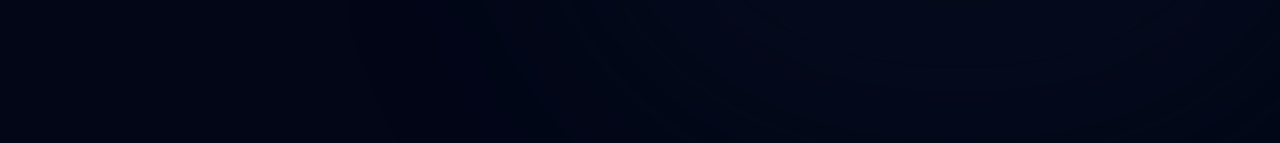
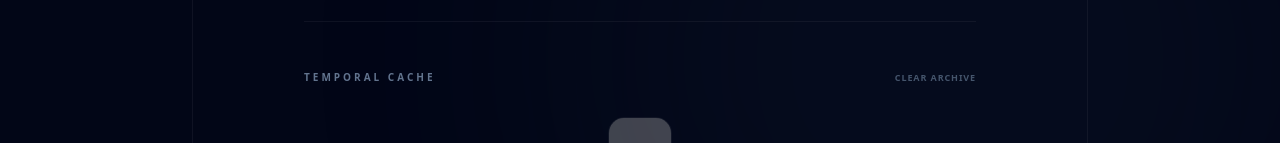
Before and after one commit to VishalThapaliya/avatar-generator, a React (Vite) app: page / in a window 1280 px wide. Both pictures are taken after a click on the button "RE-GENERATE". Shown: the part 820-963 px from the top of the page. Built offline with nearby package versions, Linux system fonts and the light colour scheme; grey boxes are pictures that could not be loaded.

Commit message:
create history component to show recently generated avatars

```diff
--- a/src/components/AvatarGenerator.tsx
+++ b/src/components/AvatarGenerator.tsx
@@ -2,6 +2,7 @@ import AvatarGeneratorInputs from "./AvatarGeneratorInputs";
 import AvatarGeneratorHeader from "./AvatarGeneratorHeader";
 import LoadingAvatar from "./LoadingAvatar";
 import AvatarGeneratorButtons from "./AvatarGeneratorButtons";
+import RecentlyGeneratedAvatars from "./RecentlyGeneratedAvatars";
 
 const AvatarGenerator = () => {
 
@@ -19,6 +20,7 @@ const AvatarGenerator = () => {
             <div className="w-full max-w-2xl mx-auto">
               <AvatarGeneratorInputs />
               <AvatarGeneratorButtons />
+              <RecentlyGeneratedAvatars />
             </div>
         </div>
       </div>
--- /dev/null
+++ b/src/components/RecentlyGeneratedAvatars.tsx
@@ -0,0 +1,41 @@
+import React from 'react'
+import { useAvatarContext } from '../contexts/AvatarContext'
+
+const RecentlyGeneratedAvatars: React.FC = () => {
+    const { history, restoreHistory, clearHistory, isGenerating} = useAvatarContext();
+
+    console.log("history: ", history);
+
+    if(history.length === 0) return null;
+
+  return (
+    <div className="mt-16 pt-12 border-t border-white/5">
+        <div className="flex items-center justify-between mb-8">
+            <h3 className="text-slate-500 text-[10px] font-bold uppercase tracking-[0.3em]">Temporal Cache</h3>
+            <button
+                onClick={clearHistory}
+                disabled={isGenerating}
+                className='text-slate-600 hover:text-red-400 text-[9px] font-bold uppercase tracking-widest transition-colors disabled:opacity-20'
+            >
+                Clear Archive
+            </button>
+        </div>
+
+        <div className="flex flex-wrap justify-center gap-4">
+            {history.map(item => (
+                <button
+                    key={item.id}
+                    onClick={() => restoreHistory(item)}
+                    disabled={isGenerating}
+                    className="group relative w-12 h-12 md:w-16 md:h-16 rounded-2xl overflow-hidden border border-white/5 hover:border-indigo-500/50 transition-all hover:scale-105 active:scale-90 disabled:opacity-20 cursor-pointer"
+                >
+                    <img src={item.url} alt="History" className="w-full h-full object-cover grayscale opacity-40 group-hover:grayscale-0 group-hover:opacity-100 transition-all duration-700"/>
+                    <div className="absolute inset-0 bg-indigo-500/10 opacity-0 group-hover:opacity-100 " />
+                </button>
+            ))}
+        </div>
+    </div>
+  )
+}
+
+export default RecentlyGeneratedAvatars
--- a/src/contexts/AvatarContext.tsx
+++ b/src/contexts/AvatarContext.tsx
@@ -1,5 +1,5 @@
 import { createContext, useCallback, useContext, useEffect, useState } from "react";
-import { type AvatarStyle, type AvatarContextState, type ToastMessage } from "../types/types";
+import { type AvatarStyle, type AvatarContextState, type ToastMessage, type HistoryItem } from "../types/types";
 import { AVATAR_DATA } from "../data/constants";
 
 const AvatarContext = createContext<AvatarContextState | undefined>(undefined);
@@ -32,6 +32,10 @@ export const AvatarProvider: React.FC<AvatarProviderProps> = ({ children, addToa
     const [seed, setSeed] = useState<string>('avatarflow');
     const [loadingStatus, setLoadingStatus] = useState('');
     const [imgSrc, setImgSrc] = useState<string>('');
+    const [history, setHistory] = useState<HistoryItem[]>(() => {
+        const saved = localStorage.getItem('avatar_history');
+        return saved ? JSON.parse(saved) : [];
+    })
 
     // get url for avatar generation
     const getUrl = useCallback((style: AvatarStyle, currentSeed: string) => {
@@ -69,6 +73,20 @@ export const AvatarProvider: React.FC<AvatarProviderProps> = ({ children, addToa
         setImgSrc(newUrl);
         setIsGenerating(false);
         setLoadingStatus('');
+
+        const newItem: HistoryItem = {
+            id: Date.now().toString(),
+            url: newUrl,
+            style: imgType,
+            seed: newSeed
+        };
+
+        setHistory(prev => {
+            const updated = [newItem, ...prev.filter(i => i.url !== newUrl)].slice(0, 10);
+            localStorage.setItem('avatar_history', JSON.stringify(updated));
+            return updated;
+        })
+
     }, [imgType, getUrl, isGenerating]);
 
     const copyUrl = useCallback(() => {
@@ -101,13 +119,26 @@ export const AvatarProvider: React.FC<AvatarProviderProps> = ({ children, addToa
         }
     }, [imgSrc, seed, addToast]);
 
+    const restoreHistory = useCallback((item: HistoryItem) => {
+        setImgType(item.style);
+        setSeed(item.seed);
+        setImgSrc(item.url);
+        addToast('Restored from database', 'info');
+    }, [addToast]);
+
+    const clearHistory = useCallback(() => {
+        setHistory([]);
+        localStorage.removeItem('avatar_history');
+        addToast('Archives cleared', 'info');
+    }, [addToast]);
+
     useEffect(() => {
         setImgSrc(getUrl(imgType, seed));
     },[imgType, seed, getUrl]);
 
 
     const value: AvatarContextState = {
-        imgSrc, imgType, seed, isGenerating, loadingStatus, setImgType, setSeed, generateAvatar, copyUrl, downloadAvatar
+        imgSrc, imgType, seed, isGenerating, loadingStatus, setImgType, setSeed, generateAvatar, copyUrl, downloadAvatar, history, restoreHistory, clearHistory
     };
 
     return (
```
